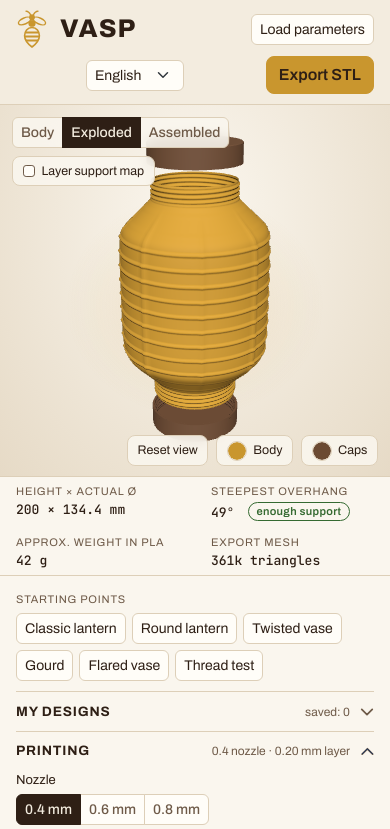
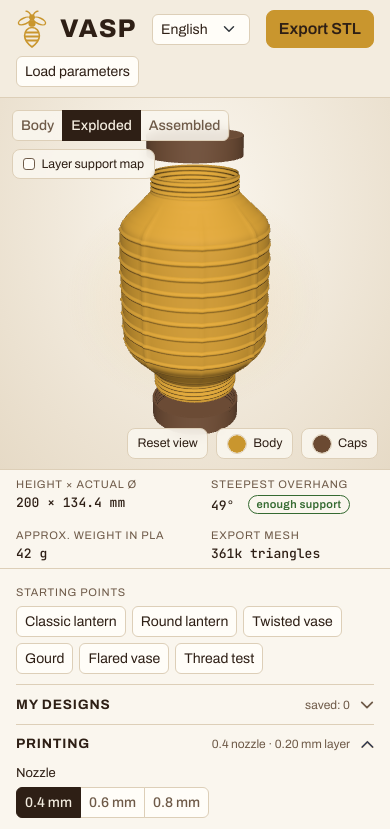
Before and after one commit to danielsballes/vasp, a Vue app: page / in a window 390 px wide. Shown: the top 829 px of the page. Built offline with nearby package versions, Linux system fonts and the light colour scheme.

Commit message:
fix(header): keep the load button last on phones
The label kept the default order 0 and jumped before the language select, so the visual order no longer matched the focus order.

```diff
--- a/src/assets/theme.css
+++ b/src/assets/theme.css
@@ -285,11 +285,12 @@ button.chip { font-family: inherit; line-height: inherit; }
   .app-shell { height: auto; display: block; }
   .app-top { padding: 0.625rem 1rem; gap: 0.5rem 0.75rem; }
   .brand .sub { display: none; }
-  /* header in two rows: brand and language, then the status line and the export button */
+  /* header in two rows: brand and language, then the status line and the export and load buttons */
   .top-actions { display: contents; }
   .app-top .lang-select { order: 1; margin-left: auto; }
   .app-top .status { order: 2; flex: 1 1 10rem; max-width: none; }
   .app-top .top-export { order: 3; margin-left: auto; }
+  .app-top .file-btn { order: 4; }
   .app-main { display: block; }
   .app-left { display: block; position: sticky; top: env(safe-area-inset-top, 0px); z-index: 5; background: var(--aa-bg); border-bottom: 1px solid var(--aa-line); }
   .stage { height: 44vh; min-height: 15.5rem; }
```
